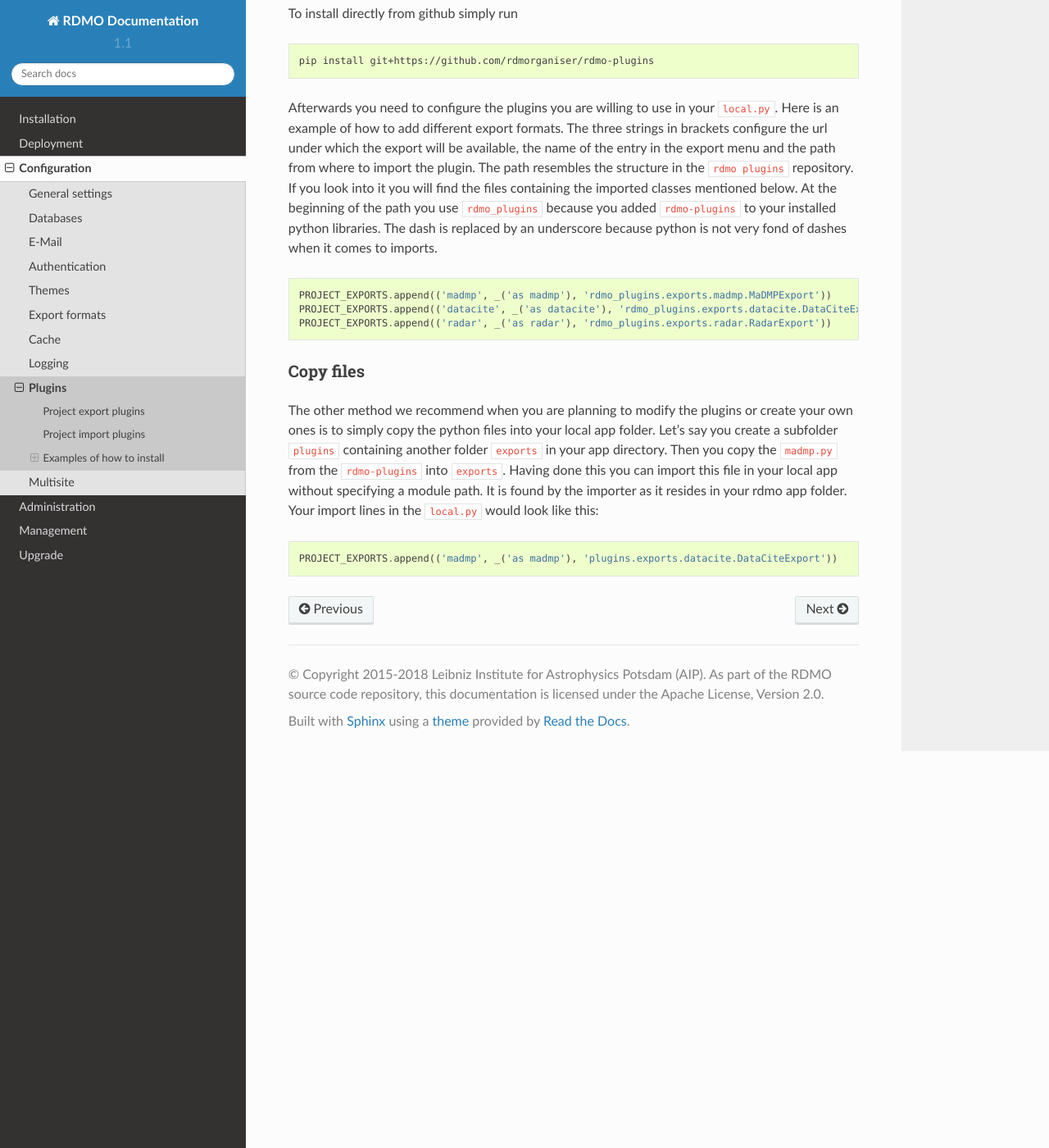
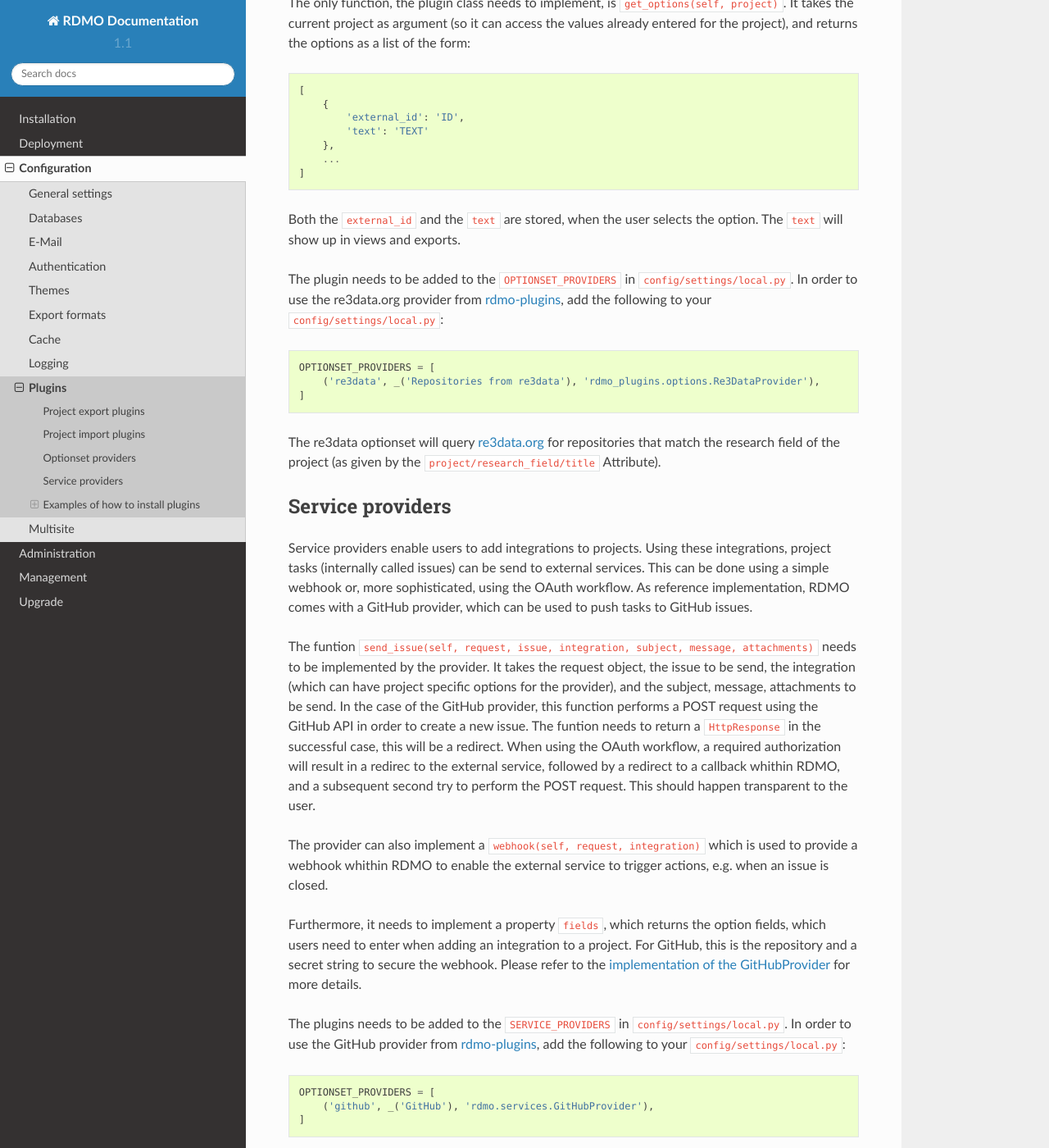
Before and after one commit to rdmorganiser/rdmo-docs, a Sphinx documentation site: the page built from docs/configuration/plugins.md, in a window 1280 px wide and 1400 px high, scrolled down 3239 px. Shown: the whole window at 82% size. Built offline with Sphinx 7.4.7 and the Read the Docs theme 2.0.0, drawn with Linux system fonts in a browser that asks for light colours; some of the changed text lies outside the part shown.

Commit message:
Update plugins.md

````diff
--- a/docs/configuration/plugins.md
+++ b/docs/configuration/plugins.md
@@ -7,22 +7,24 @@
 
 Plugins can be used to customize or extend specific actions in RDMO using custom Python code outside of the centrally maintained code base. This can be used to perform actions which are specific to a RDMO instance. With the possibility to add code to RDMO comes the danger of introducing additional bugs and security issues. Please be extra careful when using this **advanced** feature.
 
-Plugins are created by implementing Python classes (e.g. in the local RDMO app), and register them in the `config/settings/local.py` file. These classes need to inherit from prepared base classes in the RDMO source code.
+Plugins are created by implementing Python classes (e.g. in the local `rdmo-app`), and register them in the `config/settings/local.py` file. These classes need to inherit from prepared base classes in the RDMO source code. We also provide a set of plugins [rdmo-plugins](https://github.com/rdmorganiser/rdmo-plugins), which can be used together with the domain model and the other content in [rdmo-content](https://github.com/rdmorganiser/rdmo-content).
 
 As of now the following plugins can be created:
 
 -	Project exports (from `rdmo.projects.export.Export`\)
 -	Project imports (from `rdmo.projects.imports.Import`\)
+-   Optionset providers (from `rdmo.options.providers.Provider`\)
+-   Service providers (from `rdmo.services.providers.Provider`\)
 
-To be usable by RDMO, the plugins need to be available in the virtual environment in which RDMO is running. There are severeal possibilities to archive this, but we suggest to use one of the following:
+To be usable by RDMO, the plugins need to be available in the virtual environment in which RDMO is running. There are severeal possibilities to archive this, but we suggest to use one of the following two:
 
-1.	If only the plugins provided in [rdmo-catalog](https://github.com/rdmorganiser/rdmo-plugins) should be used and no modifications are desired, they can be directly installed from GitHub using:
+1.	If only the plugins provided in [rdmo-plugins](https://github.com/rdmorganiser/rdmo-plugins) should be used and no modifications are desired, they can be directly installed from GitHub using:
 
 	```bash
 	pip install git+https://github.com/rdmorganiser/rdmo-plugins
 	```
 
-2.	If you intent to write plugins yourself or if you want to modify plugins, you should create a python module in your `rdmo-app`, which is just a directory containing an empty `__ini__.py` file. Python files in this directory are then automatically available to your RDMO instance.
+2.	If you intent to write plugins yourself or if you want to modify our plugins, you should create a python module in your `rdmo-app`, which is just a directory containing an empty `__ini__.py` file. Python files in this directory are then automatically available to your RDMO instance.
 
 	```bash
 	mkdir my_plugins
@@ -30,13 +32,20 @@ To be usable by RDMO, the plugins need to be available in the virtual environmen
 	# place, e.g., madmp.py in my_plugins/
 	```
 
-As a last step, the plugins need to be registered in `config/settings/local.py`. The setting depends on the class of plugin and is described below.
+As a last step, the plugins need to be registered in `config/settings/local.py`. The setting depends on the class of plugin and is described in detail below. Plugins are always specified by a tuple of `(key, label, class_name)`, therfore plugin settings always look like this:
+
+```python
+EXAMPLE_PLUGIN_SETTINGS = [
+    ('example', _('Example'), 'module.module.module.Plugin'),
+    ...
+]
+```
 
 ## Project export plugins
 
-Custom project exports can be created by implementing a class inheriting `rdmo.projects.export.Export`. They can be used to create a custom export format, to be selected by the users to download an export of their project data.
+Custom project exports can be created by implementing a class inheriting from `rdmo.projects.export.Export`. They can be used to create a custom export format to be used by the users to download their project data. The RDMO-XML exports are generated using the `rdmo.projects.exports.RDMOXMLExport`. Examples from [rdmo-plugins](https://github.com/rdmorganiser/rdmo-plugins) are `DataCiteExport` or `MaDMPExport`.
 
-The Plugin class needs to implement a `render()` function which takes no arguments and returns a `django.http.HttpResponse`. The export can be created from `self.project`, `self.snapshot` and `self.values` instance variables.
+The `Export` plugin class needs to implement a `render()` function which takes no arguments and returns a `django.http.HttpResponse`. The export can be created from `self.project`, `self.snapshot` and `self.values` instance variables.
 
 The export plugin needs to be added to the `PROJECT_EXPORTS` in `config/settings/local.py`. The default settings are:
 
@@ -61,11 +70,11 @@ PROJECT_EXPORTS = [
 ]
 ```
 
-Please refer to https://github.com/rdmorganiser/rdmo/blob/master/rdmo/projects/exports.py for the default project export plugins and code examples. The code which uses the plugin is located in https://github.com/rdmorganiser/rdmo/blob/master/rdmo/projects/views.py (`ProjectExportView`).
+Please refer to <https://github.com/rdmorganiser/rdmo/blob/master/rdmo/projects/exports.py> for the default project export plugins and code examples. The code which uses the plugin is located in <https://github.com/rdmorganiser/rdmo/blob/master/rdmo/projects/views.py> (`ProjectExportView`).
 
 ## Project import plugins
 
-Similarly, custom project imports can be created implementing a class inheriting `rdmo.projects.imports.Import`. They can be used to import project data from files which are uploaded by the user.
+Similarly, custom project imports can be created implementing a class inheriting from `rdmo.projects.imports.Import`. They can be used to import project data from files which are uploaded by the user.
 
 The Plugin class needs to implement a `check()` function which takes no arguments and only returns `True` if an uploaded file can be imported by this plugin. The `self.file_name` instance variable can be used for this. In most cases, this will include opening and parsing the file.
 
@@ -90,11 +99,68 @@ PROJECT_IMPORTS = [
 ]
 ```
 
-Please refer to https://github.com/rdmorganiser/rdmo/blob/master/rdmo/projects/imports.py for the default project import plugins and code examples. The code which uses the plugin is located in https://github.com/rdmorganiser/rdmo/blob/master/rdmo/projects/views.py (`ProjectCreateUploadView`, `ProjectCreateImportView`, `ProjectUpdateUploadView`, `ProjectUpdateImportView`).
+Please refer to <https://github.com/rdmorganiser/rdmo/blob/master/rdmo/projects/imports.py> for the default project import plugins and code examples. The code which uses the plugin is located in <https://github.com/rdmorganiser/rdmo/blob/master/rdmo/projects/views.py> (`ProjectCreateUploadView`, `ProjectCreateImportView`, `ProjectUpdateUploadView`, `ProjectUpdateImportView`).
 
-## Examples of how to install
 
-We will mention two possibilities of how to install [rdmo-plugins](https://github.com/rdmorganiser/rdmo-plugins). Depending on your use case you should pick the one that fits you more. The first one using `pip` does a good job if you are just planning to use the plugins from the repo without modifying these. The other method requires to copy the necessary python files into your local app folder which has advantages if you are planning to modify existing or create your own plugins.
+## Optionset providers
+
+Optionset providers allow the creation of dynamic option sets. These option sets do not need to have a fixed set of options configured in the database, but instead dynamically determine which options to display, whenever a user accesses the optionset in the interview. This can be done by fetching resources from a webservice and can be based on already given answers. The example implementation of such a plugin is the re3data optionset provider available from [rdmo-plugins](https://github.com/rdmorganiser/rdmo-plugins).
+
+The only function, the plugin class needs to implement, is `get_options(self, project)`. It takes the current project as argument (so it can access the values already entered for the project), and returns the options as a list of the form:
+
+```python
+[
+    {
+        'external_id': 'ID',
+        'text': 'TEXT'
+    },
+    ...
+]
+```
+
+Both the `external_id` and the `text` are stored, when the user selects the option. The `text` will show up in views and exports.
+
+The plugin needs to be added to the `OPTIONSET_PROVIDERS` in `config/settings/local.py`. In order to use the re3data.org provider from [rdmo-plugins](https://github.com/rdmorganiser/rdmo-plugins), add the following to your `config/settings/local.py`:
+
+```python
+OPTIONSET_PROVIDERS = [
+    ('re3data', _('Repositories from re3data'), 'rdmo_plugins.options.Re3DataProvider'),
+]
+```
+
+The re3data optionset will query [re3data.org](https://www.re3data.org/) for repositories that match the research field of the project (as given by the `project/research_field/title` Attribute).
+
+
+## Service providers
+
+Service providers enable users to add integrations to projects. Using these integrations, project tasks (internally called issues) can be send to external services. This can be done using a simple webhook or, more sophisticated, using the OAuth workflow. As reference implementation, RDMO comes with a GitHub provider, which can be used to push tasks to GitHub issues.
+
+The funtion `send_issue(self, request, issue, integration, subject, message, attachments)` needs to be implemented by the provider. It takes the request object, the issue to be send, the integration (which can have project specific options for the provider), and the subject, message, attachments to be send. In the case of the GitHub provider, this function performs a POST request using the GitHub API in order to create a new issue. The funtion needs to return a `HttpResponse` in the successful case, this will be a redirect. When using the OAuth workflow, a required authorization will result in a redirec to the external service, followed by a redirect to a callback whithin RDMO, and a subsequent second try to perform the POST request. This should happen transparent to the user.
+
+The provider can also implement a `webhook(self, request, integration)` which is used to provide a webhook whithin RDMO to enable the external service to trigger actions, e.g. when an issue is closed.
+
+Furthermore, it needs to implement a property `fields`, which returns the option fields, which users need to enter when adding an integration to a project. For GitHub, this is the repository and a secret string to secure the webhook. Please refer to the [implementation of the GitHubProvider](https://github.com/rdmorganiser/rdmo/blob/master/rdmo/services/providers.py) for more details.
+
+The plugins needs to be added to the `SERVICE_PROVIDERS` in `config/settings/local.py`. In order to use the GitHub provider from [rdmo-plugins](https://github.com/rdmorganiser/rdmo-plugins), add the following to your `config/settings/local.py`:
+
+```python
+OPTIONSET_PROVIDERS = [
+    ('github', _('GitHub'), 'rdmo.services.GitHubProvider'),
+]
+```
+
+In addition, an "App" has to be registered with GitHub, and the `client_id` and the `client_secret` needs to be configured in `config/settings/local.py`:
+
+```python
+GITHUB_PROVIDER = {
+    'client_id': '',
+    'client_secret': ''
+}
+```
+
+## Examples of how to install plugins
+
+As mentioned above, there are two possibilities of how to install [rdmo-plugins](https://github.com/rdmorganiser/rdmo-plugins). Depending on your use case you should pick the one that fits you more. The first one using `pip` does a good job if you are just planning to use the plugins from the repo without modifying these. The other method requires to copy the necessary python files into your local app folder which has advantages if you are planning to modify existing or create your own plugins.
 
 Please note that the imports require Django's translation utils and that we usually use these with an underscore. If you are getting import errors please check if you have the first of the following lines at the beginning of your `local.py`. You also need to import `PROJECT_EXPORTS` and `PROJECT_IMPORTS` as we will later append our imports to these lists. Make sure you also have the second line in your `local.py`.
 
````
